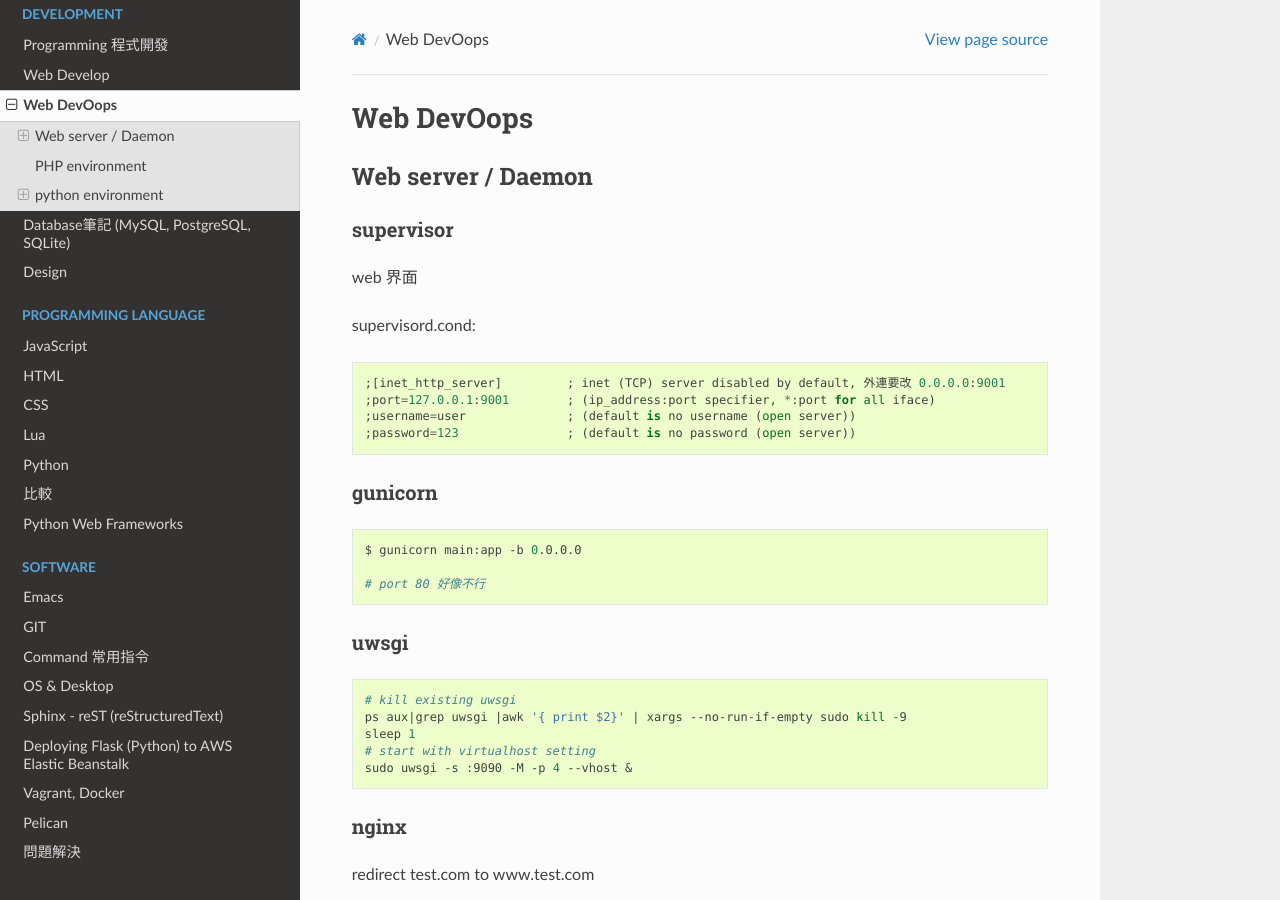
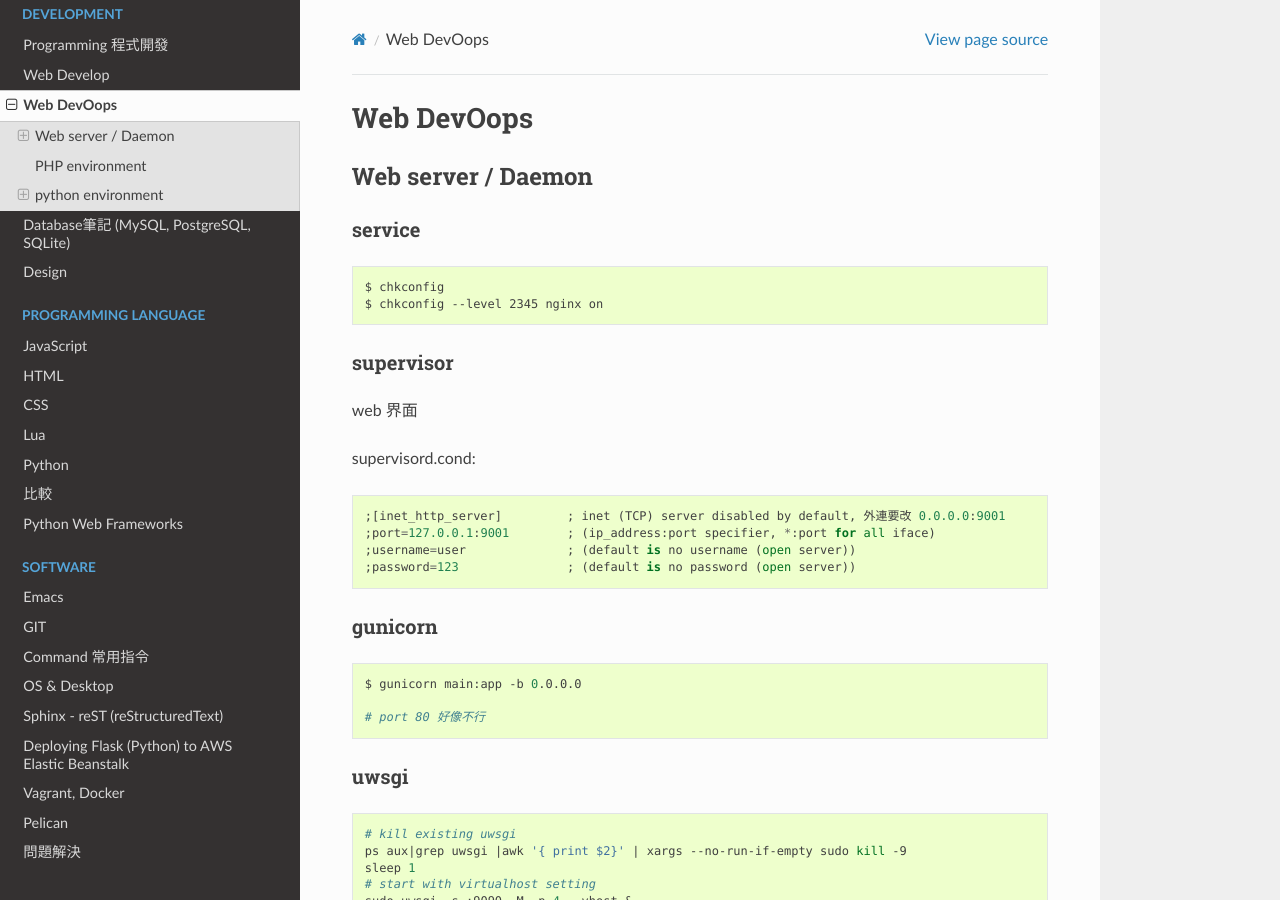
Before and after one commit to moogoo78/comp.suhen.org, a Sphinx documentation site: the page built from docs/source/web_devoops.rst, in a window 1280 px wide and 900 px high. Built offline with Sphinx 7.4.7 and the Read the Docs theme 2.0.0, drawn with Linux system fonts in a browser that asks for light colours.

Commit message:
edited source

```diff
--- a/docs/source/web_devoops.rst
+++ b/docs/source/web_devoops.rst
@@ -7,6 +7,19 @@
 
 Web server / Daemon
 ------------------------
+
+
+
+service
+~~~~~~~~~~~~~~
+
+
+::
+
+   $ chkconfig
+   $ chkconfig --level 2345 nginx on
+
+
 
 supervisor
 ~~~~~~~~~~~~~
--- a/fabfile.py
+++ b/fabfile.py
@@ -6,7 +6,7 @@
 
 def deploy():
     html()
-    local("git add .; git ci 'edited source; git push'")
+    local("git add .; git ci 'edited source'; git push")
     local("cd ../gh-pages/html; git add . ;git ci 'auto';git push origin gh-pages")
 
 def open():
```
